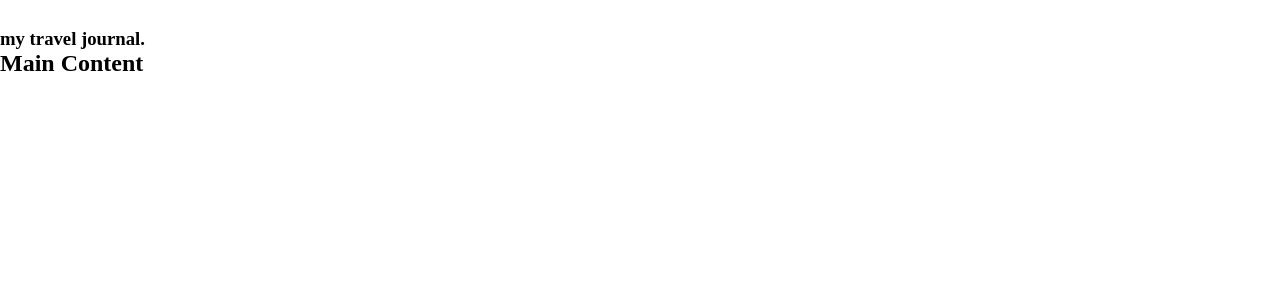
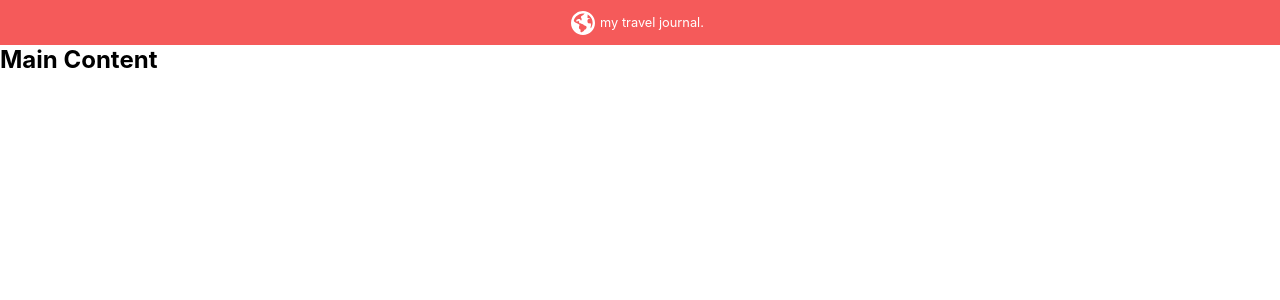
Before and after one commit to cleverAkanimoh/scrimba-react-travels-project, a React (Vite) app: page / in a window 1280 px wide. Shown: the top 300 px of the page. Built offline with nearby package versions, Linux system fonts and the light colour scheme.

Commit message:
modified Header.jsx and index.css

```diff
--- a/src/Components/Header.jsx
+++ b/src/Components/Header.jsx
@@ -3,7 +3,7 @@ import world from '../images/world.svg'
 const Header = () => (
     <header>
         <img src={world} alt="World" />
-        <h3>my travel journal.</h3>
+        <p>my travel journal.</p>
     </header>
 );
 
--- a/src/index.css
+++ b/src/index.css
@@ -2,4 +2,32 @@
   padding: 0;
   margin: 0;
   box-sizing: border-box;
+  font-family: 'Inter',system-ui, -apple-system, BlinkMacSystemFont, 'Segoe UI', Roboto, Oxygen, Ubuntu, Cantarell, 'Open Sans', 'Helvetica Neue', sans-serif;
 }
+
+#root {
+  width: 100%;
+  height: auto;
+  display: grid;
+  place-items: center;
+}
+
+main {
+  display: flex;
+  flex-direction: column;
+  width: 100vw;
+}
+
+header {
+  display: flex;
+  align-items: center;
+  justify-content: center;
+  background: #F55A5A;
+  color: #fff;
+  height: 45px;
+}
+
+header p {
+  margin: 0 0.3rem;
+  font-size: 0.8rem;
+}
```
